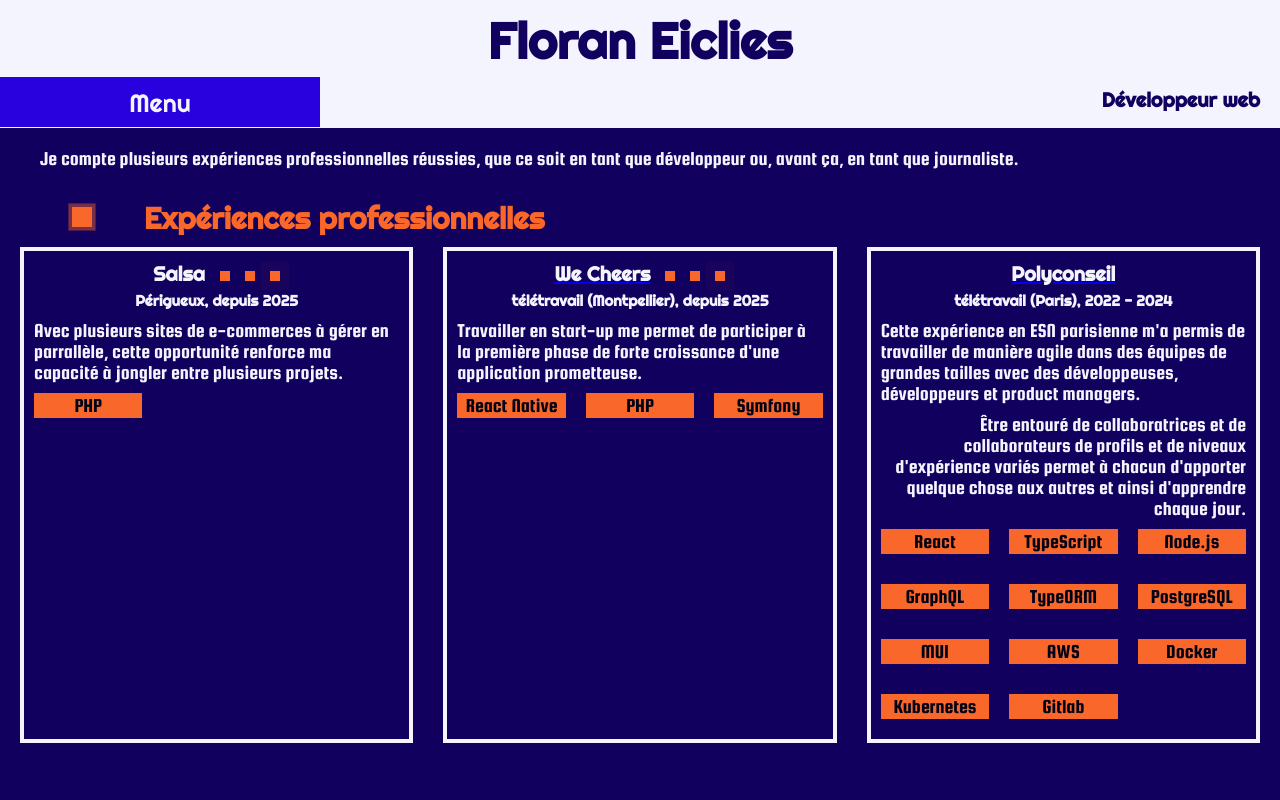
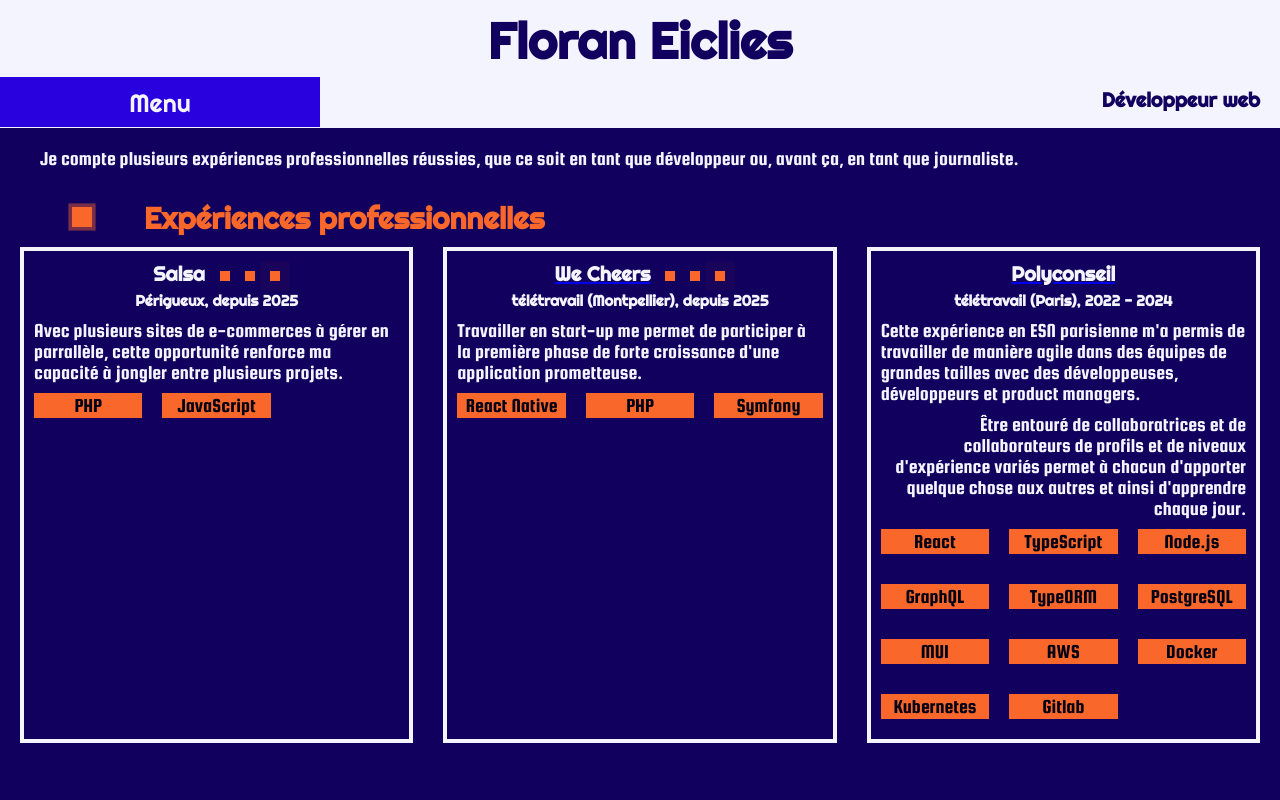
Before and after one commit to e-floran/online-cv, a React (Vite) app: page /experience in a window 1280 px wide. Shown: the top 800 px of the page. Built offline with nearby package versions, Linux system fonts and the light colour scheme.

Commit message:
updated Salsa

```diff
--- a/src/pages/Experience.tsx
+++ b/src/pages/Experience.tsx
@@ -13,7 +13,7 @@ const experienceData = [
         texts: [
           "Avec plusieurs sites de e-commerces à gérer en parrallèle, cette opportunité renforce ma capacité à jongler entre plusieurs projets.",
         ],
-        technos: ["PHP"],
+        technos: ["PHP", "JavaScript"],
       },
       {
         title: "We Cheers",
```
